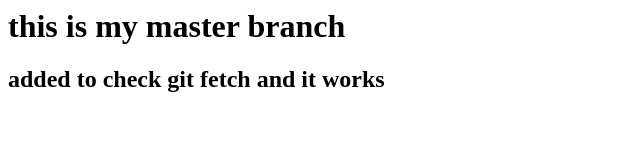
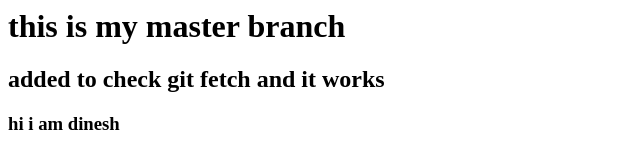
Before and after one commit to dinesh13506/myProject, a plain HTML site: page index.html in a window 1280 px wide. Shown: the whole page, without its empty margins (0-640 px from the left). Drawn offline with Linux system fonts and the light colour scheme.

Commit message:
added h3

```diff
--- a/index.html
+++ b/index.html
@@ -1,2 +1,3 @@
 <h1>this is my master branch </h1>
 <h2> added to check git fetch and it works</h2>
+<h3>hi i am dinesh</h3>
```
